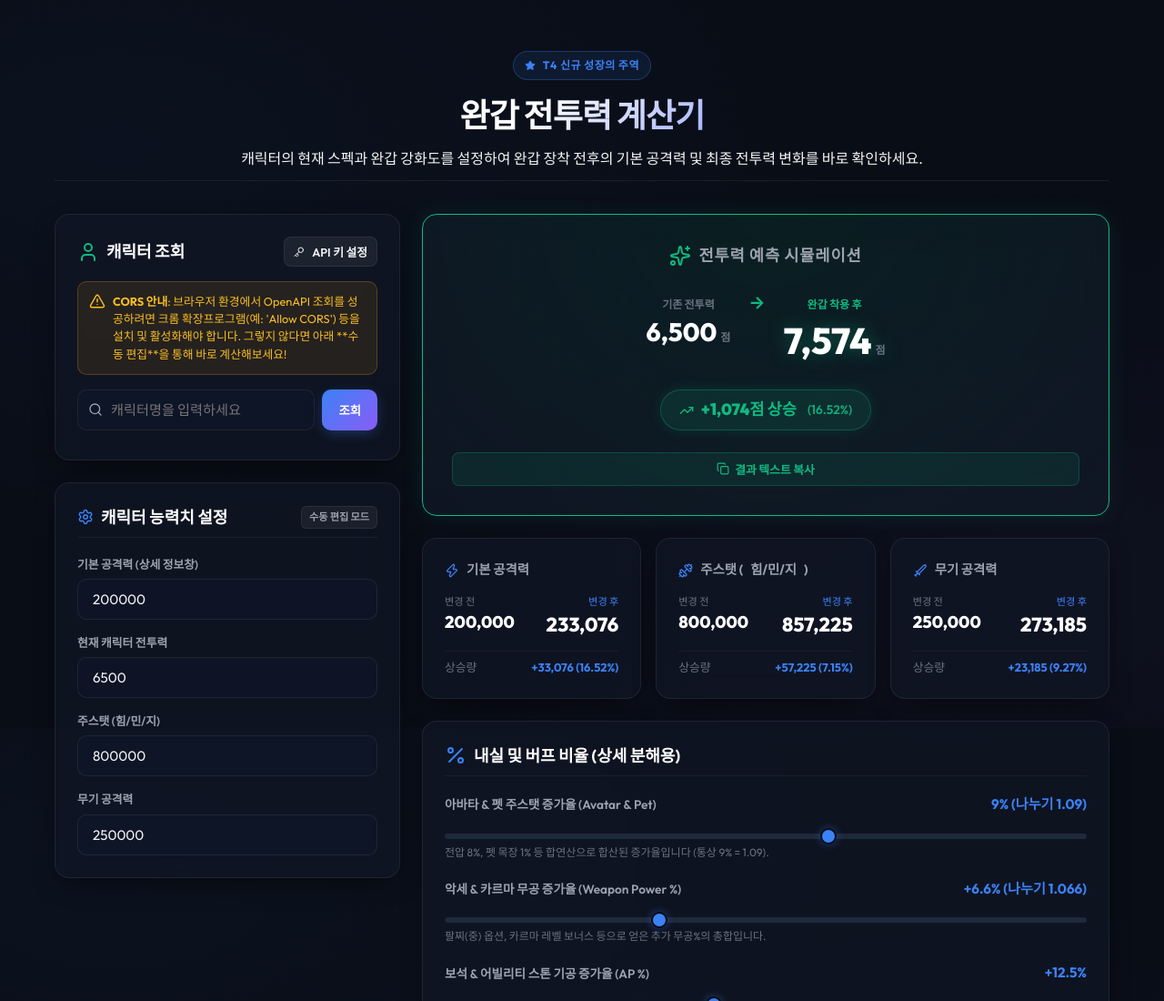
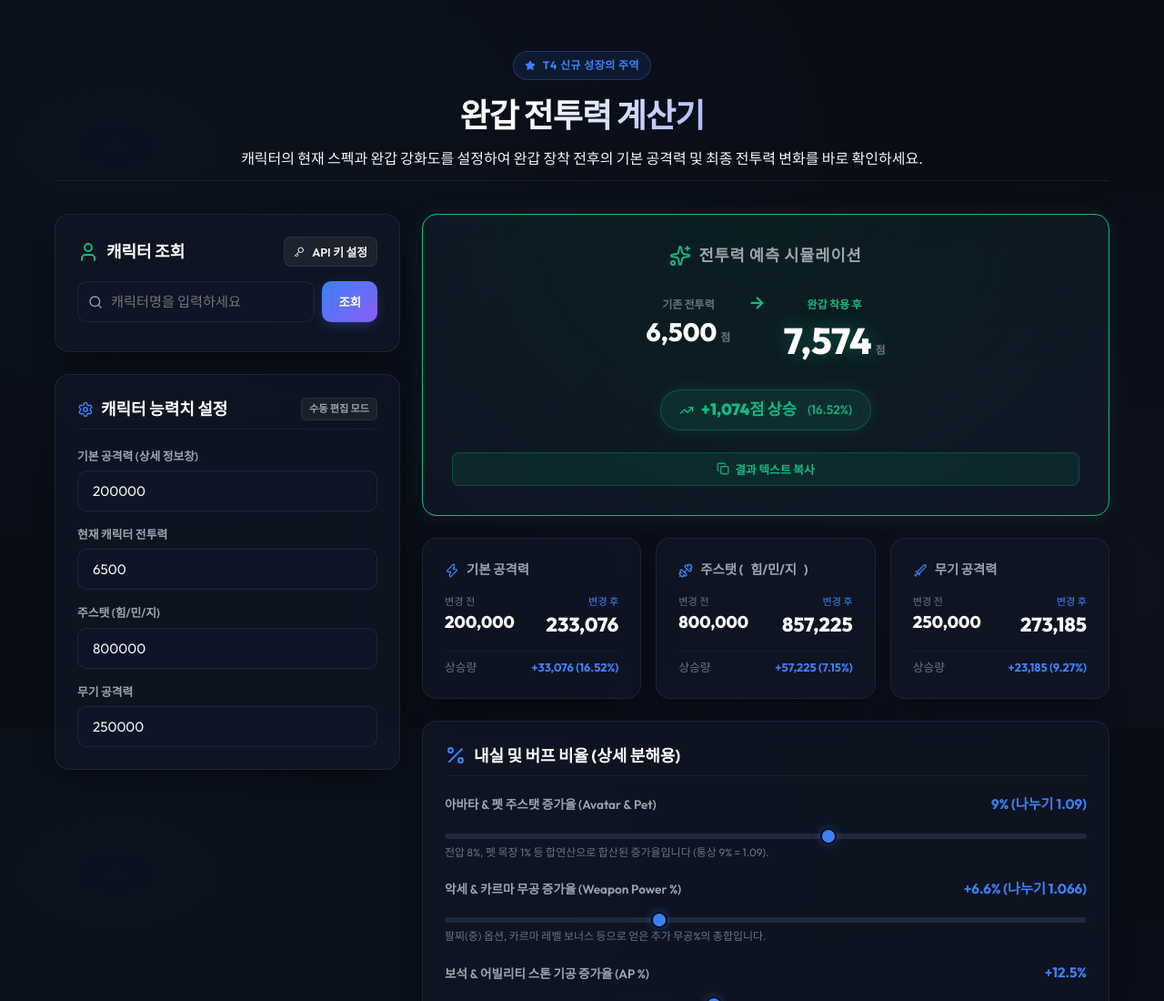
Before and after one commit to DOHA1012/lostark-vambrace-calculator, a website: page index.html in a window 1280 px wide. Shown: the top 1100 px of the page at 91% size. Drawn offline with nearby package versions, Linux system fonts and the light colour scheme.

Commit message:
CORS 경고 배너 제거

```diff
--- a/index.html
+++ b/index.html
@@ -459,13 +459,7 @@
               </div>
             </div>
 
-            <!-- CORS Warning banner -->
-            <div id="cors-banner" style="background:rgba(245, 158, 11, 0.1); border:1px solid rgba(245, 158, 11, 0.25); padding:12px; border-radius:10px; font-size:0.8rem; color:#fbbf24; text-align:left; display:flex; gap:8px;">
-              <i data-lucide="alert-triangle" style="flex-shrink:0; width:18px; height:18px;"></i>
-              <div>
-                <strong>CORS 안내</strong>: 브라우저 환경에서 OpenAPI 조회를 성공하려면 크롬 확장프로그램(예: 'Allow CORS') 등을 설치 및 활성화해야 합니다. 그렇지 않다면 아래 **수동 편집**을 통해 바로 계산해보세요!
-              </div>
-            </div>
+
 
             <!-- Search Form -->
             <form id="search-form" style="display:flex; gap:8px; margin-bottom:8px;">
```
